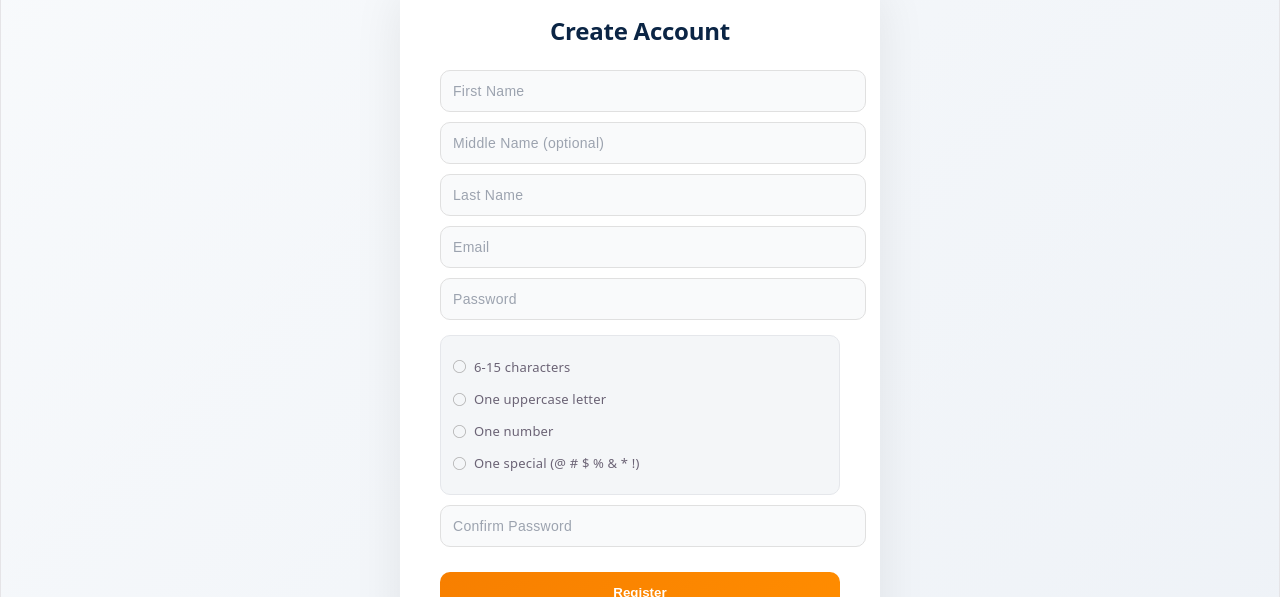
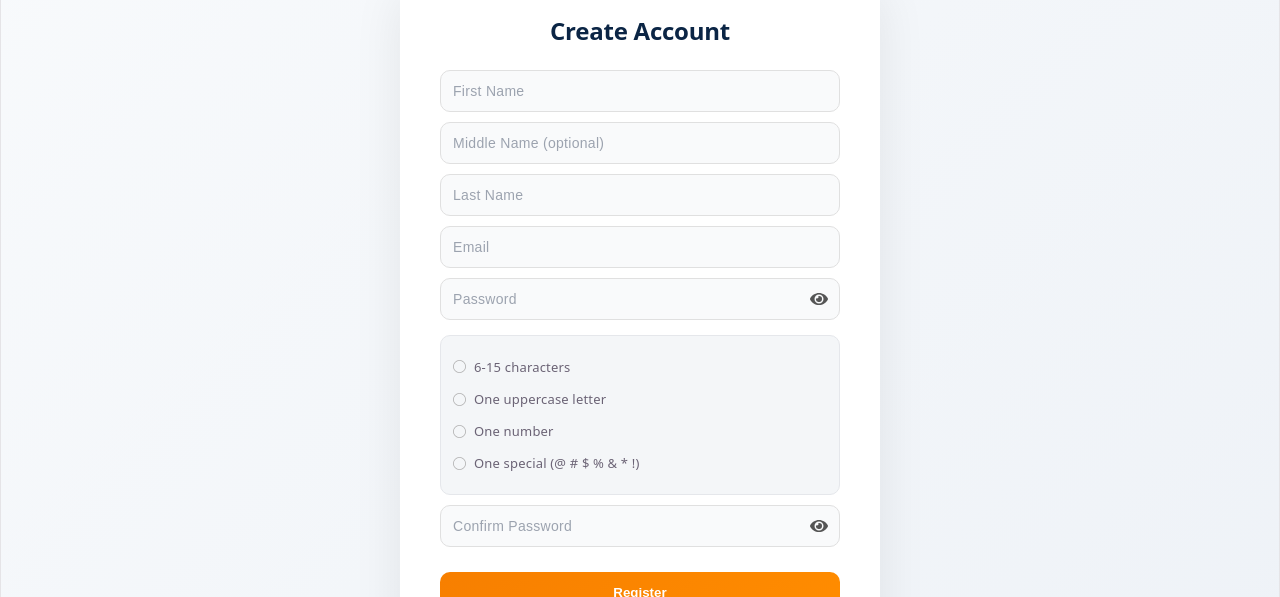
Before and after one commit to Rahul12022004/SSC, a React (Vite) app: page /register in a window 1280 px wide. Shown: the part 147-744 px from the top of the page. Built offline with nearby package versions, Linux system fonts and the light colour scheme; no server answers.

Commit message:
Added the toggle password eye

```diff
--- a/src/pages/Login.jsx
+++ b/src/pages/Login.jsx
@@ -1,4 +1,5 @@
 import { useState, useRef, useEffect } from "react";
+import { FaEye, FaEyeSlash } from "react-icons/fa";
 import { useNavigate } from "react-router-dom";
 import { useLocation } from "react-router-dom";
 import { Link } from "react-router-dom";
@@ -18,7 +19,7 @@
   const [errors, setErrors] = useState({});
   const [loading, setLoading] = useState(false);
   const [successMsg, setSuccessMsg] = useState("");
-
+  const [showPassword, setShowPassword] = useState(false);
   const location = useLocation();
 
   const redirectTo = location.state?.redirectTo;
@@ -171,14 +172,25 @@
           {errors.email && <p className="error">{errors.email}</p>}
 
           {/* PASSWORD */}
+          {/* PASSWORD */}
+          <div className="passwordWrapper">
             <input
               ref={refs.password}
-            type="password"
+              type={showPassword ? "text" : "password"}
               name="password"
               placeholder="Password"
               value={formData.password}
               onChange={handleChange}
             />
+
+            <span
+              className="eyeIcon"
+              onClick={() => setShowPassword(!showPassword)}
+            >
+              {showPassword ? <FaEyeSlash /> : <FaEye />}
+            </span>
+          </div>
+
           {errors.password && <p className="error">{errors.password}</p>}
 
           {/* BUTTON */}
--- a/src/pages/Register.jsx
+++ b/src/pages/Register.jsx
@@ -1,7 +1,8 @@
+import { FaCheckCircle, FaTimesCircle } from "react-icons/fa";
 import { useState, useRef, useEffect } from "react";
 import { useAuth } from "../context/AuthContext";
 import { useNavigate } from "react-router-dom";
-import { FaCheckCircle, FaTimesCircle } from "react-icons/fa";
+import { FaEye, FaEyeSlash } from "react-icons/fa";
 import { BsCircle } from "react-icons/bs";
 import "../styles/register.css";
 
@@ -9,6 +10,9 @@
   const navigate = useNavigate();
   const { registerUser } = useAuth();
   const [errors, setErrors] = useState({});
+
+  const [showPassword, setShowPassword] = useState(false);
+  const [showConfirmPassword, setShowConfirmPassword] = useState(false);
 
   useEffect(() => {
     if (Object.keys(errors).length === 0) return;
@@ -254,14 +258,25 @@
           />
           {errors.email && <p className="error">{errors.email}</p>}
 
+          <div className="passwordWrapper">
             <input
               ref={refs.password}
-            type="password"
+              type={showPassword ? "text" : "password"}
               name="password"
               placeholder="Password"
               onChange={handleChange}
+              onKeyDown={handleKeyDown}
               maxLength={15}
             />
+
+            <span
+              className="eyeIcon"
+              onClick={() => setShowPassword(!showPassword)}
+            >
+              {showPassword ? <FaEyeSlash /> : <FaEye />}
+            </span>
+          </div>
+
           {errors.password && <p className="error">{errors.password}</p>}
 
           <div className="passwordRules">
@@ -299,14 +314,25 @@
             </div>
           </div>
 
+          <div className="passwordWrapper">
             <input
               ref={refs.confirmPassword}
-            type="password"
+              type={showConfirmPassword ? "text" : "password"}
               name="confirmPassword"
               placeholder="Confirm Password"
               onChange={handleChange}
+              onKeyDown={handleKeyDown}
               maxLength={15}
             />
+
+            <span
+              className="eyeIcon"
+              onClick={() => setShowConfirmPassword(!showConfirmPassword)}
+            >
+              {showConfirmPassword ? <FaEyeSlash /> : <FaEye />}
+            </span>
+          </div>
+
           {errors.confirmPassword && (
             <p className="error">{errors.confirmPassword}</p>
           )}
--- a/src/styles/login.css
+++ b/src/styles/login.css
@@ -47,8 +47,9 @@
   transition: all 0.25s ease;
   color: #0b2545;
   font-weight: 500;
+
+  box-sizing: border-box; /* ✅ FIX */
 }
-
 /* PLACEHOLDER */
 .loginContainer input::placeholder {
   color: #9ca3af;
@@ -107,6 +108,23 @@
   font-weight: 500;
 }
 
+.loginContainer .passwordWrapper {
+  position: relative;
+}
+
+.loginContainer .passwordWrapper input {
+  padding-right: 40px;
+}
+
+.loginContainer .eyeIcon {
+  position: absolute;
+  right: 12px;
+  top: 50%;
+  transform: translateY(-50%);
+  cursor: pointer;
+  color: #555;
+}
+
 /* RESPONSIVE */
 @media (max-width: 500px) {
   .loginContainer {
--- a/src/styles/register.css
+++ b/src/styles/register.css
@@ -43,10 +43,12 @@
 
   border-radius: 10px;
   border: 1px solid #e0e0e0;
-  background: #f9fafb; /* 🔥 light input */
+  background: #f9fafb;
 
   font-size: 14px;
   transition: all 0.25s ease;
+
+  box-sizing: border-box; /* ✅ ADD THIS */
 }
 
 /* FOCUS */
@@ -175,6 +177,30 @@
   color: #1d4ed8; /* darker blue */
 }
 
+.registerContainer .passwordWrapper {
+  position: relative;
+  width: 100%;
+}
+
+.registerContainer .passwordWrapper input {
+  padding-right: 40px; /* only difference */
+}
+
+.registerContainer .eyeIcon {
+  position: absolute;
+  right: 12px;
+  top: 50%;
+  transform: translateY(-50%);
+
+  display: flex;
+  align-items: center;
+  justify-content: center;
+
+  height: 100%;
+  cursor: pointer;
+  color: #555;
+}
+
 /* RESPONSIVE */
 @media (max-width: 500px) {
   .registerContainer {
```
Lines whose indentation alone changed are shown as unchanged.
